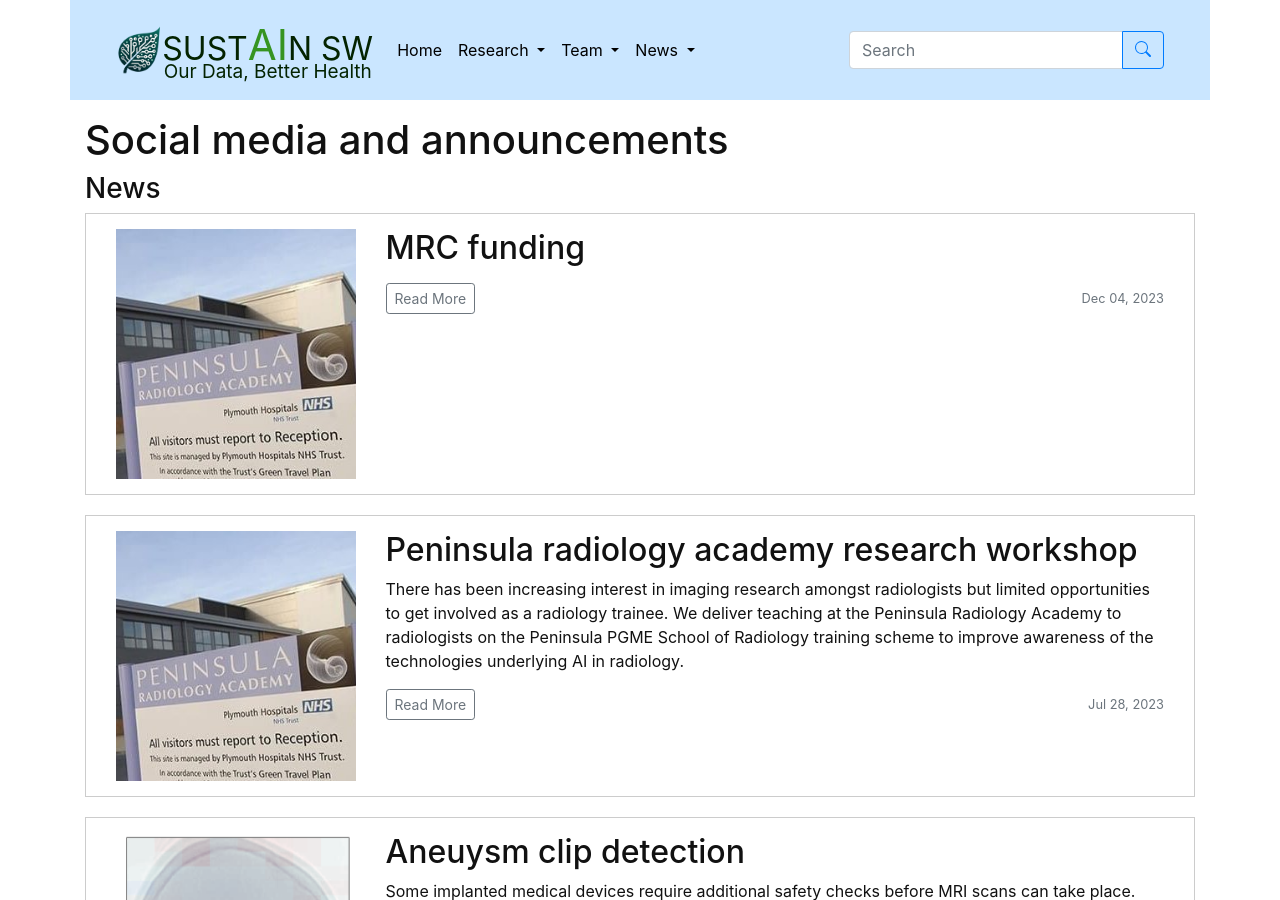
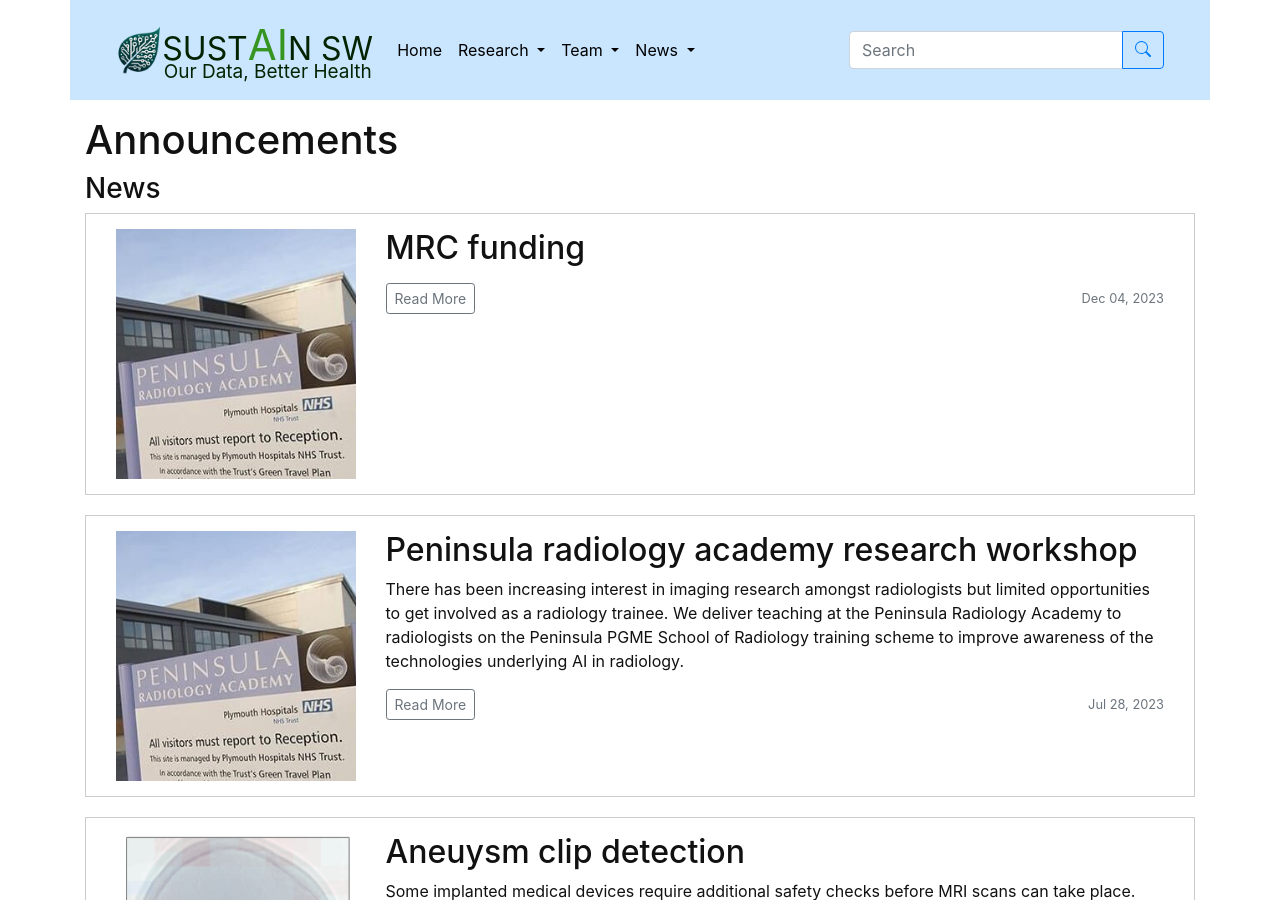
Before and after one commit to sustainsw/sustainsw.github.io, a Jekyll site: the page built from pages/social_media_announcements.md, in a window 1280 px wide and 900 px high. Built offline with Jekyll 4.4.1, drawn with Linux system fonts in a browser that asks for light colours.

Commit message:
Improve readability

```diff
--- a/pages/social_media_announcements.md
+++ b/pages/social_media_announcements.md
@@ -1,12 +1,10 @@
 ---
 layout: page
-title: Social media and announcements
+title: Announcements
 parent: News
-nav: Social media and announcements
+nav: Announcements
 nav_order: 1
 ---
-
-
 
 <!-- <a href="https://twitter.com/plymUni?ref_src=twsrc%5Etfw" class="twitter-follow-button" data-lang="en" data-dnt="true"
     data-show-count="false">Follow @plymUni</a>
```
